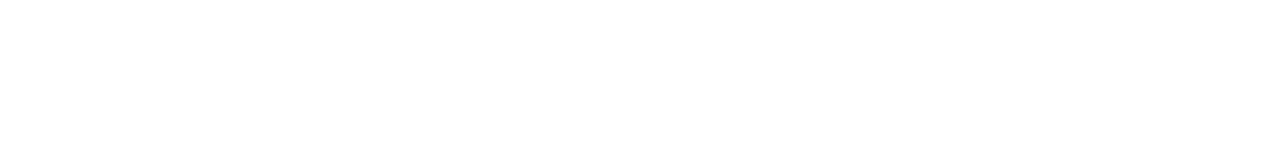
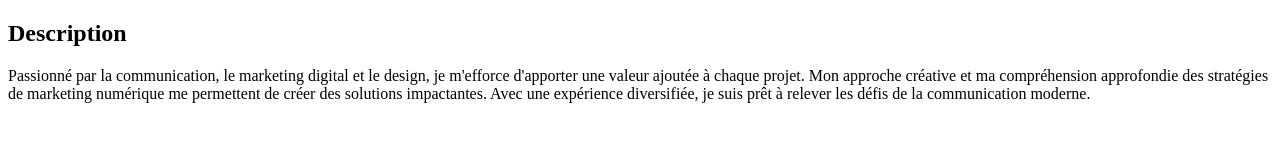
Before and after one commit to ZOUNTCHEGBE/git-mon-cv, a plain HTML site: page index.html in a window 1280 px wide. Drawn offline with Linux system fonts and the light colour scheme.

Commit message:
mise en place de la section description

```diff
--- a/index.html
+++ b/index.html
@@ -7,6 +7,10 @@
     <title>Document</title>
 </head>
 <body>
+    <section>
+        <h2>Description</h2>
+        <p>Passionné par la communication, le marketing digital et le design, je m'efforce d'apporter une valeur ajoutée à chaque projet. Mon approche créative et ma compréhension approfondie des stratégies de marketing numérique me permettent de créer des solutions impactantes. Avec une expérience diversifiée, je suis prêt à relever les défis de la communication moderne.</p>
+    </section>
 
 </body>
 </html>
```
